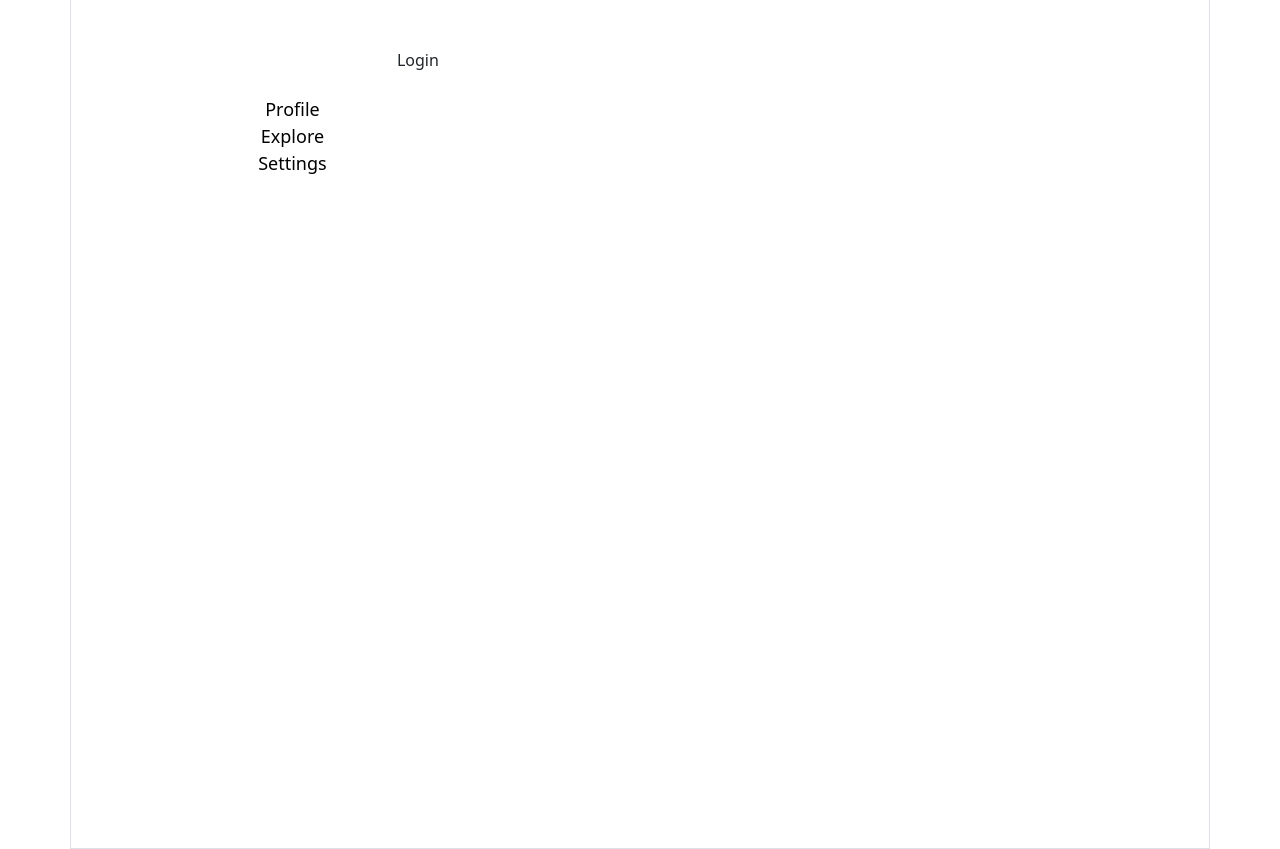
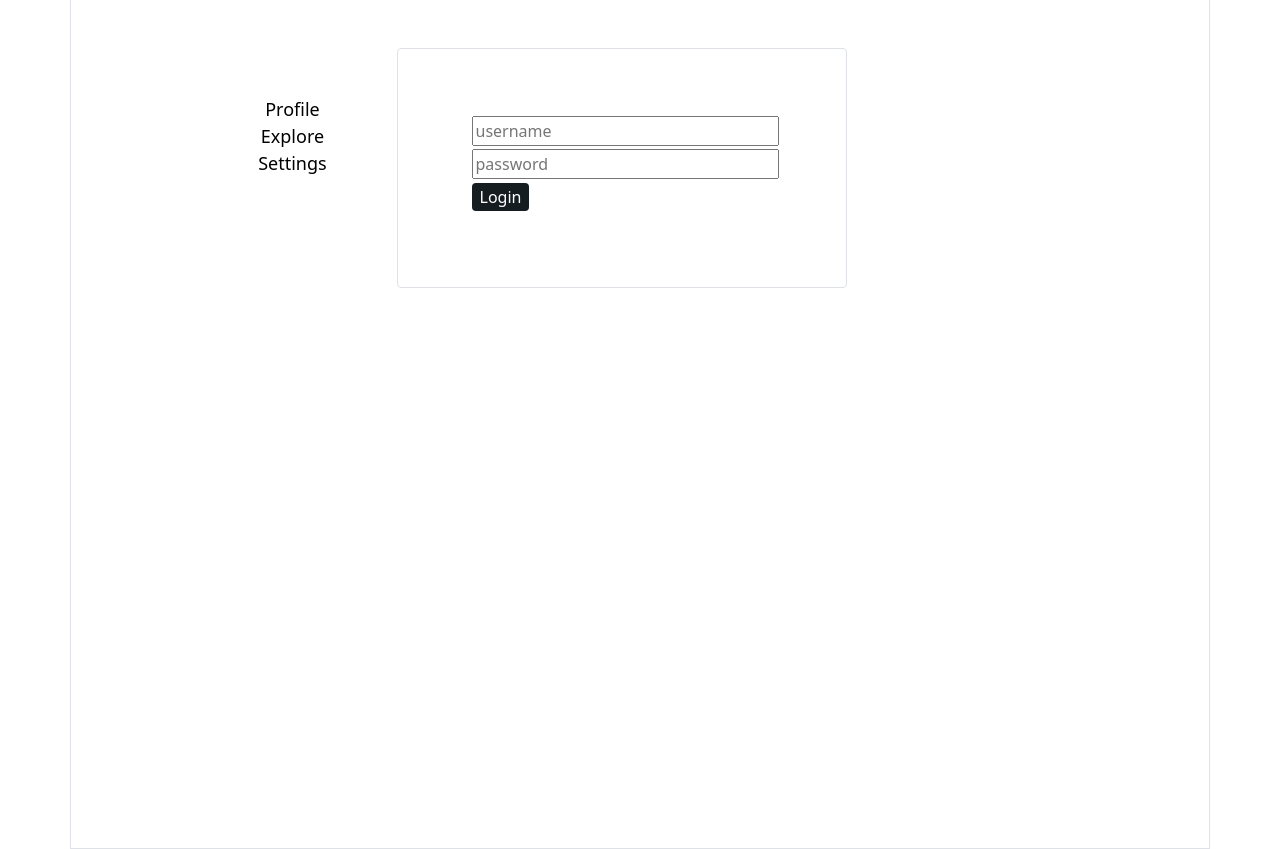
Before and after one commit to Ottanh/social-media-app, a React (Create React App) app: page /login in a window 1280 px wide. Built offline with nearby package versions, Linux system fonts and the light colour scheme.

Commit message:
add LoginForm

```diff
--- a/package.json
+++ b/package.json
@@ -4,12 +4,14 @@
   "private": true,
   "dependencies": {
     "@apollo/client": "^3.6.4",
+    "@hookform/error-message": "^2.0.0",
     "autoprefixer": "10.4.5",
     "bootstrap": "^5.1.3",
     "graphql": "^16.5.0",
     "react": "^18.1.0",
     "react-bootstrap": "^2.4.0",
     "react-dom": "^18.1.0",
+    "react-hook-form": "^7.31.2",
     "react-router-dom": "^6.3.0",
     "react-scripts": "5.0.1",
     "typescript": "^4.6.4",
--- a/src/App.tsx
+++ b/src/App.tsx
@@ -5,6 +5,7 @@ import Col from 'react-bootstrap/esm/Col';
 import Row from 'react-bootstrap/esm/Row';
 import { Navigate, Route, Routes } from 'react-router-dom';
 import StartPage from './StartPage';
+import LoginForm from './StartPage/LoginForm';
 
 const App = () => {
 
@@ -16,7 +17,7 @@ const App = () => {
         <NavigationBar />
         <Routes>
           <Route path="*" element={loggedInUser ? <Navigate replace to="/olli111" />: <StartPage />} />
-          <Route path="/login" element={<Col className="ExploreView col-md-5 h-100 d-flex flex-column">Login</Col>} />
+          <Route path="/login" element={<LoginForm />} />
           <Route path="/register" element={<Col className="ExploreView col-md-5 h-100 d-flex flex-column">Register</Col>} />
           <Route path="/:userName" element={<UserProfilePage />} />
           <Route path="/explore" element={<Col className="ExploreView col-md-5 h-100 d-flex flex-column">Explore</Col>} />
--- /dev/null
+++ b/src/StartPage/LoginForm.css
@@ -0,0 +1,33 @@
+
+form {
+  display: inline-block;
+  text-align: center;
+  position: relative;
+  width: 80%;
+}
+
+.field {
+  display: block;
+  margin: 0.2em;
+  width: 100%;
+}
+
+.button {
+  display: block;
+  background: #161d20;
+  color: white;
+  border-radius: 4px;
+  border: none;
+  padding: 2px;
+  padding-left: 8px;
+  padding-right: 8px;
+  margin: 0.2em;
+}
+
+div {
+  color: red;
+}
+
+#row {
+  min-height: 30%;
+}
--- /dev/null
+++ b/src/StartPage/LoginForm.tsx
@@ -0,0 +1,77 @@
+import { gql, useMutation } from '@apollo/client';
+import { useEffect } from 'react';
+import Col from 'react-bootstrap/esm/Col';
+import Row from 'react-bootstrap/esm/Row';
+import { SubmitHandler, useForm, useFormState } from 'react-hook-form';
+
+import './LoginForm.css';
+
+export const LOGIN = gql`
+  mutation login($username: String!, $password: String!) {
+    login (username: $username, password: $password) {
+      value
+    }
+  }
+`;
+
+type Inputs = {
+  username: string,
+  password: string,
+  submit: string
+};
+
+
+
+const LoginForm = () => {
+  const { register, handleSubmit, setError, clearErrors, reset, control, formState: { errors } } = useForm<Inputs>();
+  const { isDirty } = useFormState({control});
+
+  const [login, result] = useMutation(LOGIN, {
+    onError: (error) => {
+      setError('submit', { message: error.graphQLErrors[0].message});
+    },
+  });
+
+  useEffect(() => {
+    clearErrors('submit');
+  }, [isDirty]);
+
+
+  const onSubmit: SubmitHandler<Inputs> = data => {
+    login({ variables: data });
+    reset();
+  };
+
+  return (
+    <Col className="LoginForm col-md-5 d-flex flex-column">
+      <Row id="row" className="border rounded p-3 m-auto mt-0 mb-3 w-100" >
+        <Col id="FormColumn" className="p-3 pt-5" align="center">
+          <form onSubmit={handleSubmit(onSubmit)}>
+            <input
+              className="field"
+              type="text"
+              placeholder="username"
+              {...register('username', {required: 'Username is required'})}
+            />
+            {errors.username && <div>{errors.username.message}</div>}
+            <input
+              className="field"
+              type="password"
+              placeholder="password"
+              {...register('password', {required: 'Password is required'})}
+            />
+            {errors.password && <div>{errors.password.message}</div>}
+            <input
+              className="button"
+              type="submit"
+              value="Login"
+            />
+            {errors.submit && <div>{errors.submit.message}</div>}
+          </form>
+        </Col>
+      </Row>
+    </Col>
+  );
+};
+
+export default LoginForm;
```
Also changed, not shown: 1 other file (tests, documents, lock files or other folders).
